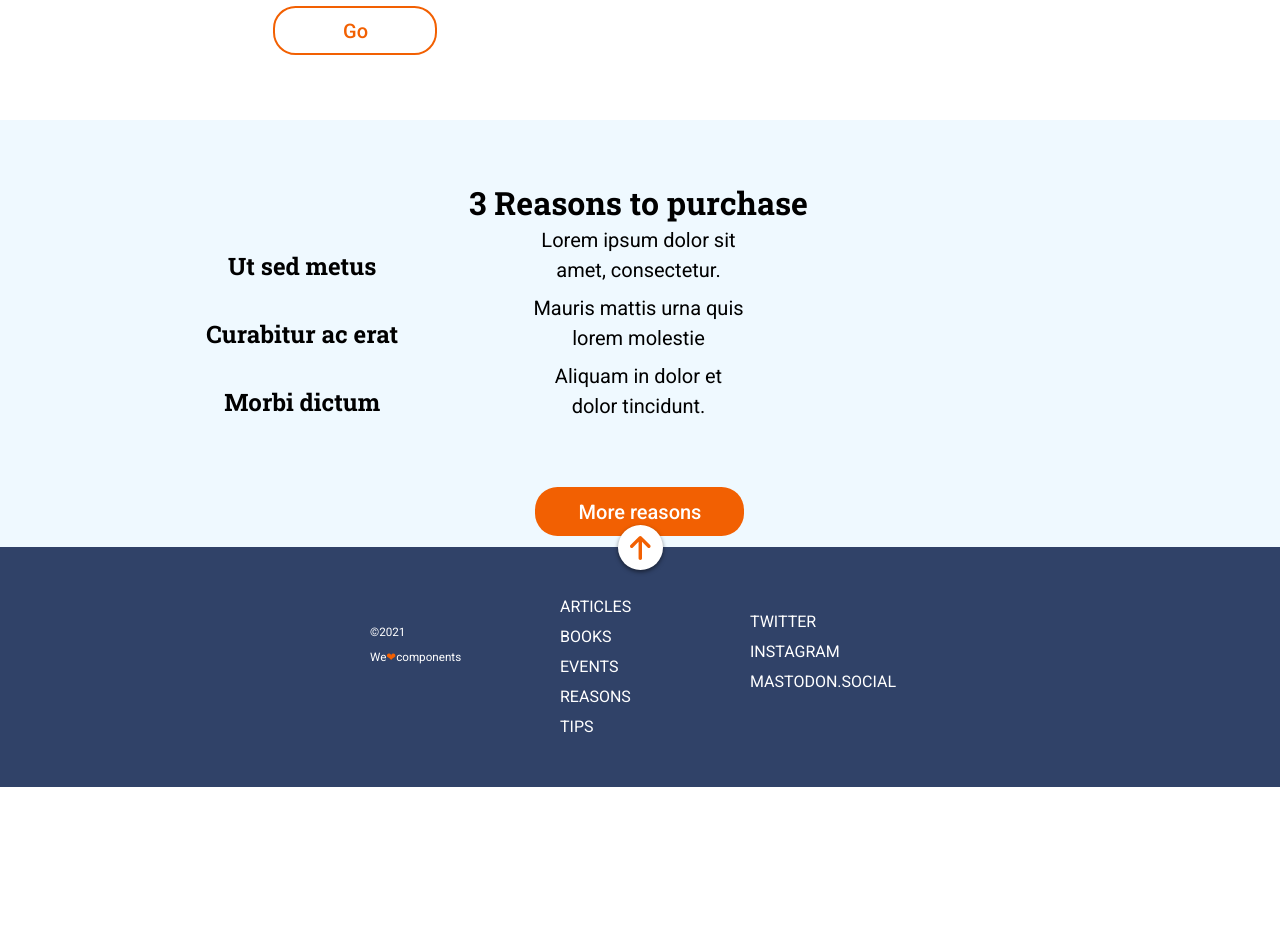
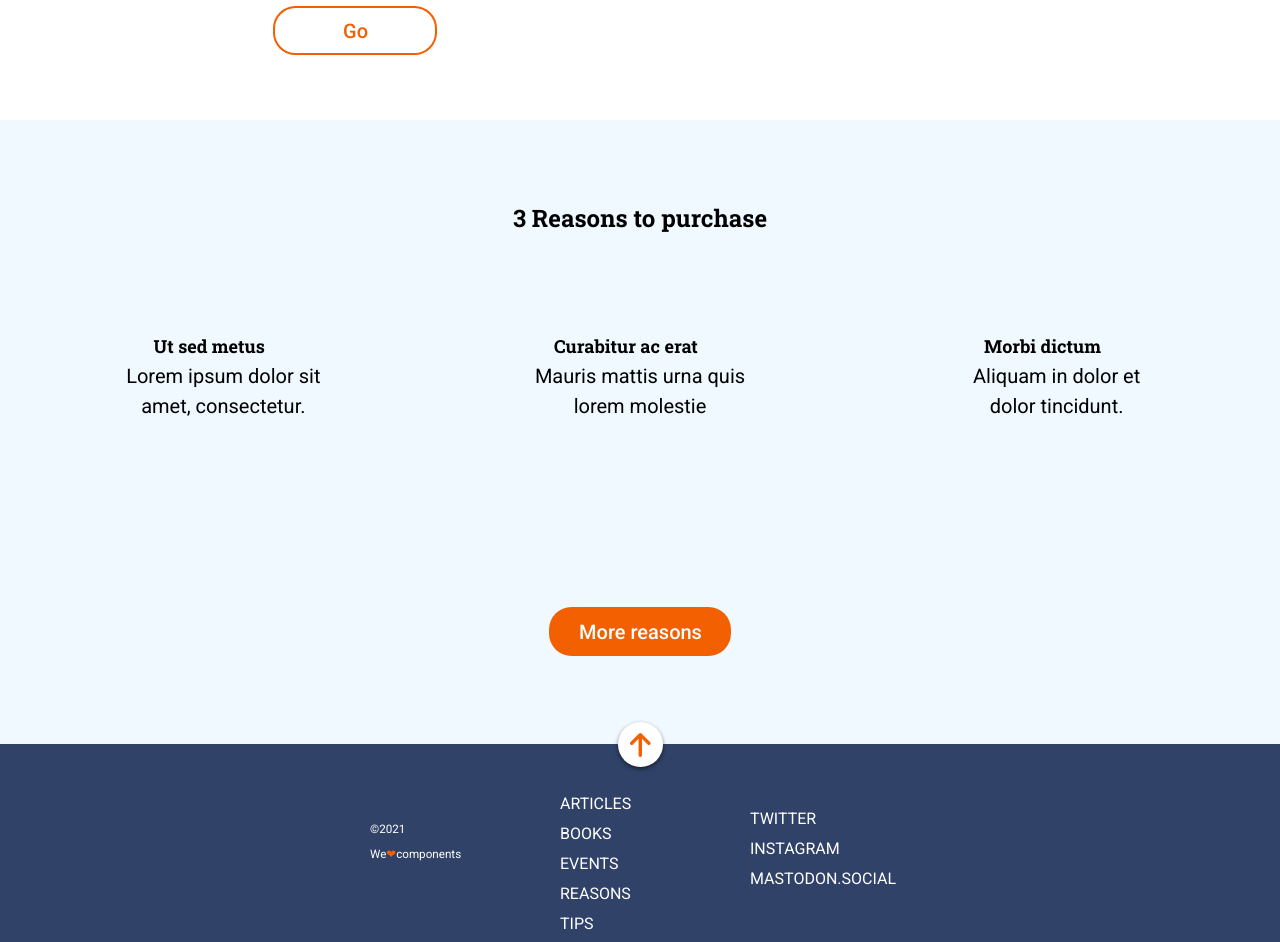
Before and after one commit to crisgruiz/modulo-1-evaluacion-final-crisgruiz, a website: page docs/index.html in a window 1280 px wide. Shown: the part 1040-1982 px from the top of the page. Before the commit the page ends 1827 px from the top, so only its background shows below. Drawn offline with nearby package versions, Linux system fonts and the light colour scheme; files that its build step writes are made by us from their sources.

Commit message:
Update Grid branch

```diff
--- a/src/scss/layout/_reasons.scss
+++ b/src/scss/layout/_reasons.scss
@@ -3,16 +3,17 @@
   width: 100%;
   padding: 30px 15px 60px;
   background-color: $color-reasons;
+  display: grid;
+  grid-template-columns: repeat(1, 1fr);
+  grid-template-rows: repeat(5, 1fr);
+  justify-items: center;
+  align-items: center;
   @include normal-text() {
   }
   text-align: center;
   @include tablet() {
-    height: 397px;
-    padding: 30px 39px 60px 39px;
-  }
-  @include desktop() {
-    height: 427px;
-    padding: 60px 84px 60px 81px;
+    grid-template-columns: repeat(3, 1fr);
+    grid-template-rows: repeat(3, 1fr);
   }
   &__title {
     height: 30px;
@@ -21,46 +22,32 @@
     font-weight: bold;
     line-height: 1.25;
     color: $color-main-text;
+    grid-row: 1 / 2;
     @include tablet() {
-      height: 45px;
-      font-size: 26px;
-      line-height: 1.73;
-    }
-    @include desktop() {
-      font-size: 32px;
-      line-height: 1.41;
+      grid-column: 2 / 3;
     }
   }
   &__items {
     margin: 0 53px 0;
     line-height: 1.67;
     color: $color-main-text;
-    display: grid;
-    grid-template-columns: repeat(1, 1fr);
-    grid-template-rows: repeat(3, 1fr);
-    justify-items: center;
-    align-items: center;
-    @include tablet() {
-      grid-template-columns: repeat(3, 1fr);
-      grid-template-rows: repeat(1, 1fr);
-      justify-items: center;
-      align-items: center;
-    }
     &--item1 {
-      grid-row: 1 / 2;
+      grid-row: 2 / 3;
       @include tablet() {
         grid-column: 1 / 2;
       }
     }
     &--item2 {
-      grid-row: 2 / 3;
+      grid-row: 3 / 4;
       @include tablet() {
+        grid-row: 2 / 3;
         grid-column: 2 / 3;
       }
     }
     &--item3 {
-      grid-row: 3 / 4;
+      grid-row: 4 / 5;
       @include tablet() {
+        grid-row: 2 / 3;
         grid-column: 3 / 4;
       }
     }
@@ -71,15 +58,6 @@
       font-family: $font-titles;
       font-size: 18px;
       font-weight: bold;
-      @include tablet() {
-        width: 210px;
-        font-size: 24px;
-        line-height: 1.25;
-        margin: 14px 0px 0 0;
-      }
-      // @include desktop() {
-      //   width: 350px;
-      // }
     }
     &--text {
       width: 180px;
@@ -93,17 +71,14 @@
         font-size: 20px;
         line-height: 1.5;
       }
-      // @include desktop() {
-      //   width: 353.8px;
-      // }
     }
   }
   &__bottom {
     margin: 45px 53px 30px;
+    grid-row: 5 / 6;
     @include tablet() {
-      margin: 60px 27px 0 29px;
+      grid-column: 2 / 3;
     }
-
     &--text {
       height: 45px;
       font-family: $font-text;
@@ -115,12 +90,6 @@
       border-radius: 22.5px;
       background-color: $color-botton;
       padding: 12.5px 29.5px 12.5px 30.5px;
-      @include tablet() {
-        padding: 12.5px 42.5px 12.5px 43.5px;
-      }
-      // @include desktop() {
-      //   padding: 12.5px 62px 12.5px 63px;
-      // }
     }
   }
 }
```
